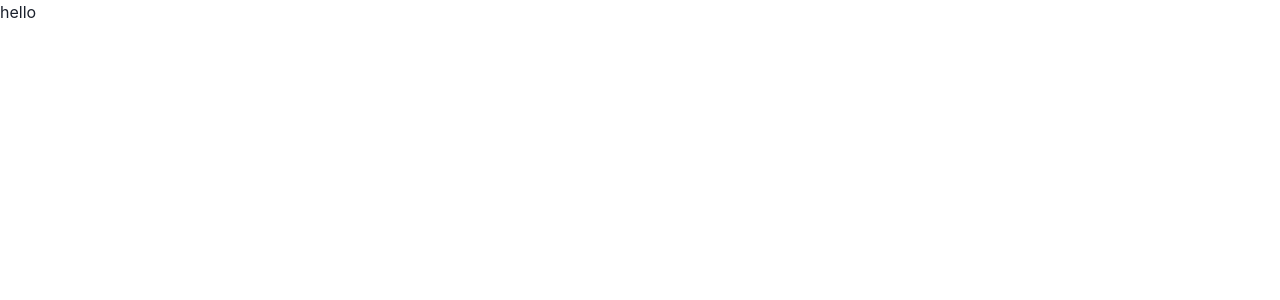
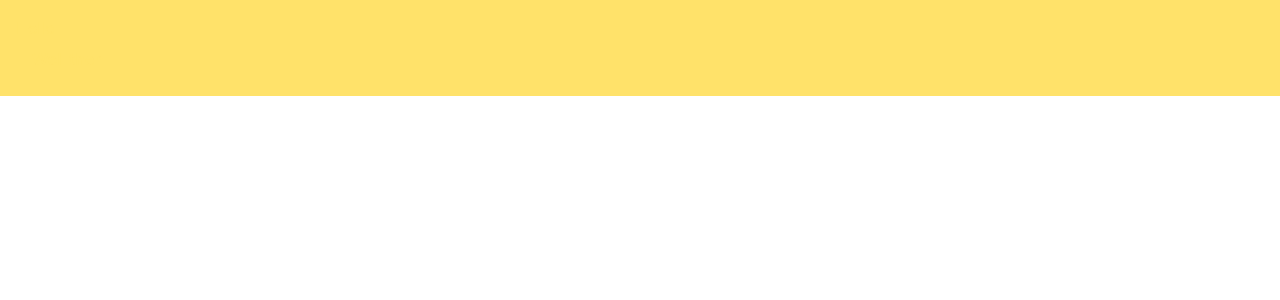
Before and after one commit to smurph7/sarahmurphydev, a Next.js app: page / in a window 1280 px wide. Shown: the top 300 px of the page. Built offline with nearby package versions, Linux system fonts and the light colour scheme.

Commit message:
Add theme colours and generate types to Chakra

```diff
--- a/package.json
+++ b/package.json
@@ -6,7 +6,9 @@
     "dev": "next dev",
     "build": "next build",
     "start": "next start",
-    "lint": "next lint"
+    "lint": "next lint",
+    "gen:theme-typings": "chakra-cli tokens theme.ts",
+    "postinstall": "npm run gen:theme-typings"
   },
   "dependencies": {
     "@chakra-ui/react": "^1.8.6",
@@ -18,6 +20,7 @@
     "react-dom": "17.0.2"
   },
   "devDependencies": {
+    "@chakra-ui/cli": "^1.9.0",
     "@types/node": "17.0.21",
     "@types/react": "17.0.40",
     "eslint": "8.10.0",
--- a/pages/index.tsx
+++ b/pages/index.tsx
@@ -1,7 +1,13 @@
 import type { NextPage } from 'next';
+import { Box, Button, Text } from '@chakra-ui/react';
 
 const Home: NextPage = () => {
-  return <div> hello</div>;
+  return (
+    <Box w="100%" bg="freshLemon" p={4} color="freshLemon">
+      <Text>Hello</Text>
+      <Button bg="brand.navy">Well then</Button>
+    </Box>
+  );
 };
 
 export default Home;
--- /dev/null
+++ b/theme.ts
@@ -0,0 +1,19 @@
+import { extendTheme } from '@chakra-ui/react';
+
+type BrandColors = {
+  lightLime: string;
+  freshLemon: string;
+  teal: string;
+  mint: string;
+  navy: string;
+};
+
+const colors: BrandColors = {
+  lightLime: '#abd699',
+  freshLemon: '#ffe26a',
+  teal: '#75c9b7',
+  mint: '#c7ddcc',
+  navy: '#16123f'
+};
+
+export const theme = extendTheme({ colors });
```
Also changed, not shown: pages/_app.tsx (+20 -2 lines), 1 other file (tests, documents, lock files or other folders).
